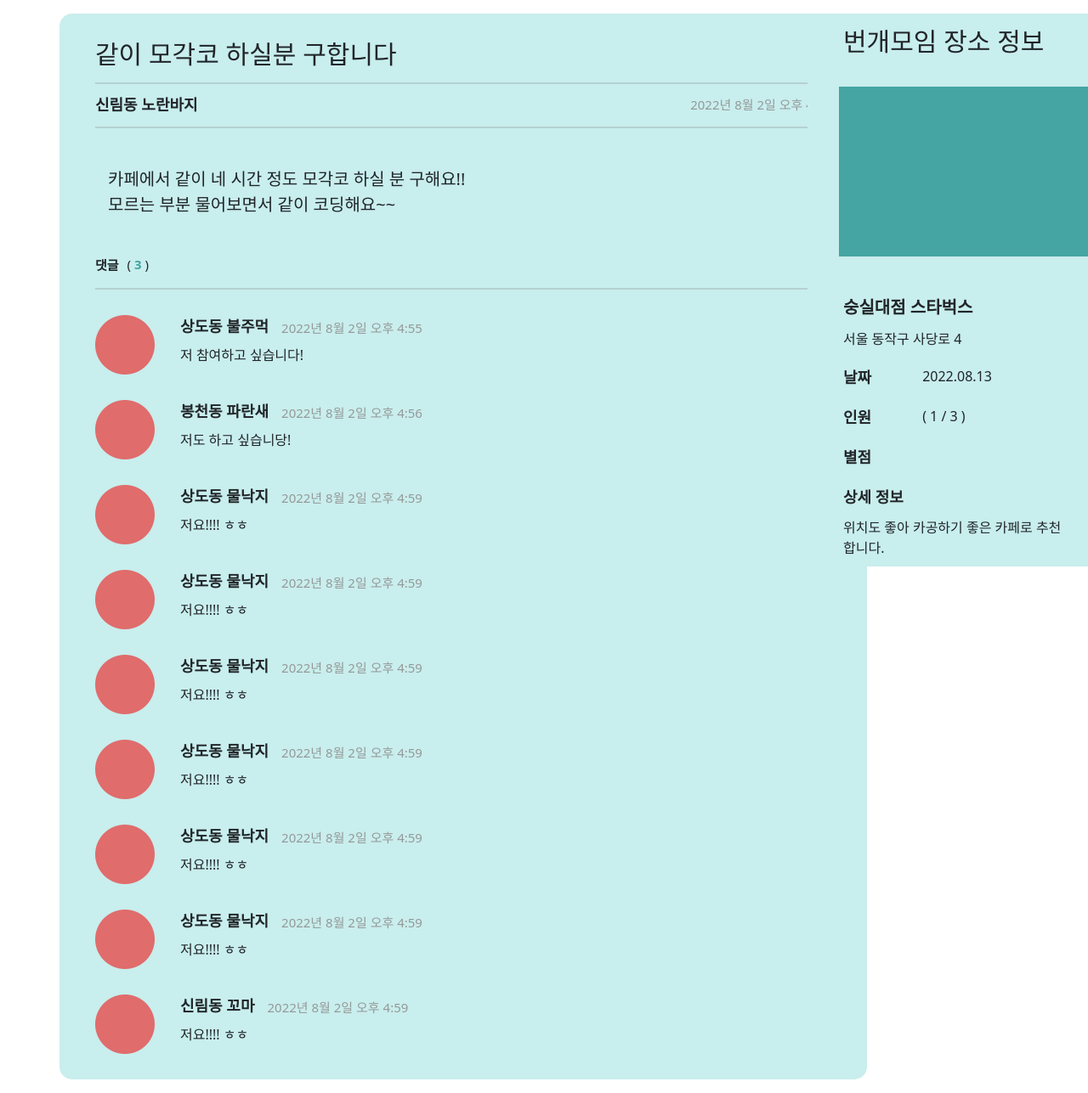
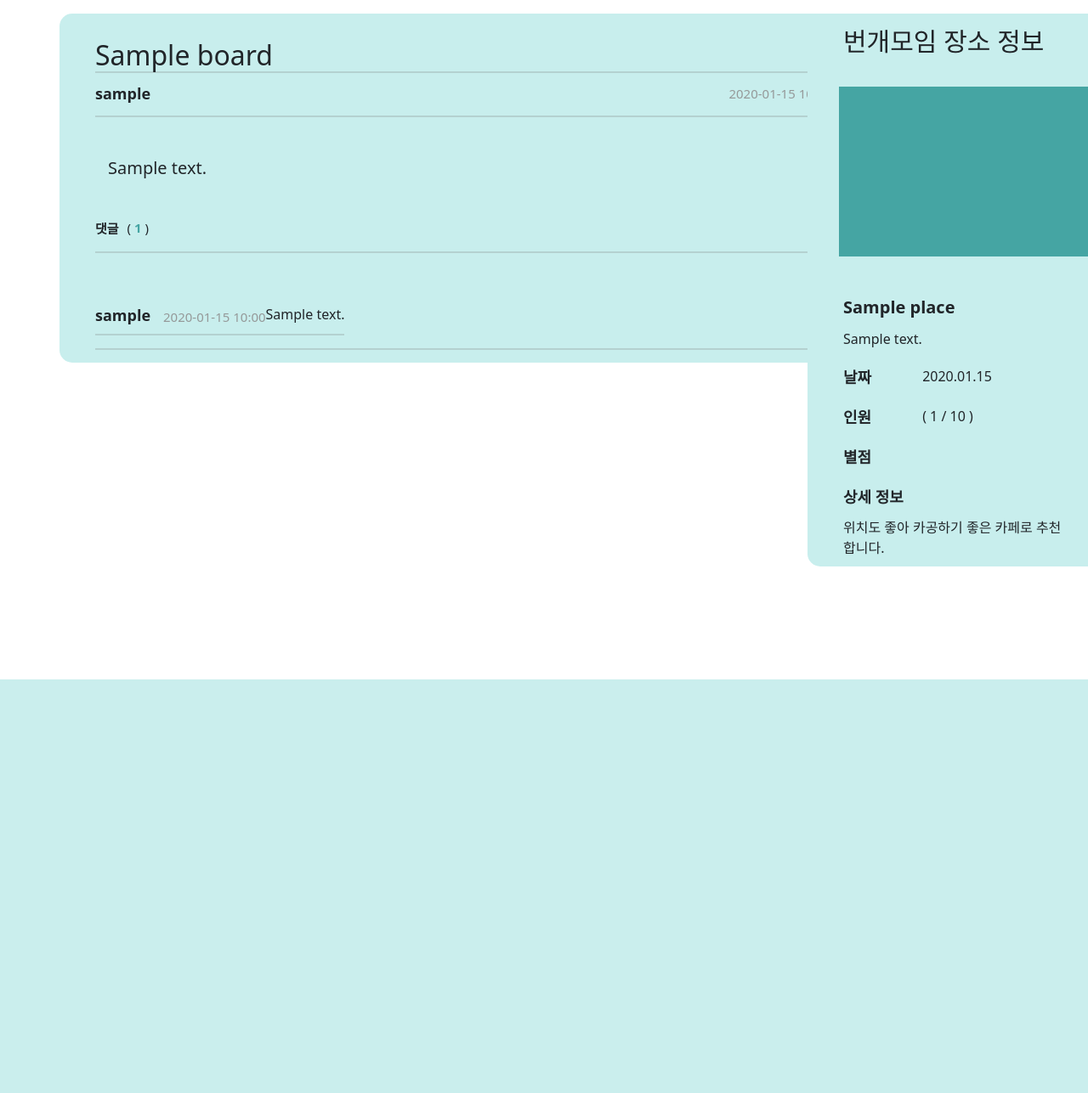
Before and after one commit to likelion-backendschool/your-anmok, a Spring Boot app: page /gathering/1 in a window 1280 px wide. Shown: the whole page at 85% size. After the commit the page ends 800 px from the top, so only its background shows below. Run offline with Spring Boot 4, Linux system fonts and the light colour scheme; tables that the repository leaves empty hold one stand-in row (values such as "Sample post").

Commit message:
[번개] 상세정보 html 불러오기

```diff
--- a/your-anmok/src/main/java/com/lion/youranmok/gathering/dto/CommentDto.java
+++ b/your-anmok/src/main/java/com/lion/youranmok/gathering/dto/CommentDto.java
@@ -22,7 +22,7 @@
         this.nickname = nickname;
         this.comment = comment;
         this.img = img;
-        this.createdAt = createdAt.format(DateTimeFormatter.ofPattern("yyyy년 MM월 dd일 오후 H:mm"));
+        this.createdAt = createdAt.format(DateTimeFormatter.ofPattern("yyyy-MM-dd HH:mm"));
     }
 
 }
--- a/your-anmok/src/main/resources/static/css/gathering/detail.css
+++ b/your-anmok/src/main/resources/static/css/gathering/detail.css
@@ -67,11 +67,11 @@
 .comment p:last-child{line-height: 20px;}
 .comment p span{font-weight: bold; color: #45a5a3}
 
-.iop li{display: flex; margin: 30px 0;}
-.iop li img{margin-right: 30px;}
-.iop li >div p:first-child{float: left; font-size: 18px; font-weight: bold; margin-right: 15px ;}
-.iop li >div p:nth-child(2){float: right; font-size: 15px; color: #959999; line-height: 30px; margin-bottom: 5px; }
-.iop li >div p:last-child{clear: both;}
+.iop .detail {display: flex; margin: 30px 0;}
+.iop .detail  img{margin-right: 30px;}
+.iop .detail  >div p:first-child{float: left; font-size: 18px; font-weight: bold; margin-right: 15px ;}
+.iop .detail  >div p:nth-child(2){float: right; font-size: 15px; color: #959999; line-height: 30px; margin-bottom: 5px; }
+.iop .detail  >div p:last-child{clear: both;}
 
 
 .map h2{font-size: 30px;
--- a/your-anmok/src/main/resources/templates/gathering/detail.html
+++ b/your-anmok/src/main/resources/templates/gathering/detail.html
@@ -13,115 +13,41 @@
         <section class="content">
             <div class="content_wrap">
                 <div class="title">
-                    <h1>같이 모각코 하실분 구합니다</h1>
+<!--                    <div class="h2" th:text="${detailList.getTitle()}"></div>-->
+                    <h2 th:text="${detailList.getTitle()}"></h2>
                 </div>
                 <div class="name">
-                    <p>신림동 노란바지</p>
-                    <p>2022년 8월 2일 오후 4:40</p>
+<!--                    <p>신림동 노란바지</p>-->
+<!--                    <p>2022년 8월 2일 오후 4:40</p>-->
+                    <p th:text="${detailList.getNickname()}"></p>
+                    <p th:text="${#temporals.format(detailList.getCreatedAt(), 'yyyy-MM-dd HH:mm')}"></p>
                 </div>
 
                 <div class="text">
-                    <p>카페에서 같이 네 시간 정도 모각코 하실 분 구해요!! <br>
-                        모르는 부분 물어보면서 같이 코딩해요~~
-                    </p>
+<!--                    <p>카페에서 같이 네 시간 정도 모각코 하실 분 구해요!! <br>-->
+<!--                        모르는 부분 물어보면서 같이 코딩해요~~-->
+<!--                    </p>-->
+                    <p th:text="${detailList.getText()}"></p>
                 </div>
 
                 <div class="comment">
                     <p>댓글</p>
-                    <p>&#40; <span>3</span> &#41;</p>
+                    <p>&#40; <span th:text="${commentList.size()}"></span> &#41;</p>
                 </div>
 
                 <ul class="iop">
-                    <li>
-                        <img src="/images/gather-profile.png" alt="프로필 사진">
+                    <div class="detail" th:each="comment, index:${commentList}">
+<!--                    <li>-->
+<!--                        <img th:src="${comment.img}" alt="프로필 사진">-->
 
                         <div>
-                            <p>상도동 불주먹</p>
-                            <p>2022년 8월 2일 오후 4:55</p>
+                            <p th:text="${comment.nickname}"></p>
+                            <p th:text="${comment.createdAt}"></p>
 
-                            <p>저 참여하고 싶습니다!</p>
+                            <p th:text="${comment.comment}"></p>
                         </div>
-                    </li>
-
-                    <li>
-                        <img src="/images/gather-profile.png" alt="프로필 사진">
-                        <div>
-                            <p>봉천동 파란새</p>
-                            <p>2022년 8월 2일 오후 4:56</p>
-
-                            <p>저도 하고 싶습니당!</p>
-                        </div>
-                    </li>
-
-                    <li>
-                        <img src="/images/gather-profile.png" alt="프로필 사진">
-                        <div>
-                            <p>상도동 물낙지</p>
-                            <p>2022년 8월 2일 오후 4:59</p>
-
-                            <p>저요!!!! ㅎㅎ</p>
-                        </div>
-                    </li>
-
-                    <li>
-                        <img src="/images/gather-profile.png" alt="프로필 사진">
-                        <div>
-                            <p>상도동 물낙지</p>
-                            <p>2022년 8월 2일 오후 4:59</p>
-
-                            <p>저요!!!! ㅎㅎ</p>
-                        </div>
-                    </li>
-
-                    <li>
-                        <img src="/images/gather-profile.png" alt="프로필 사진">
-                        <div>
-                            <p>상도동 물낙지</p>
-                            <p>2022년 8월 2일 오후 4:59</p>
-
-                            <p>저요!!!! ㅎㅎ</p>
-                        </div>
-                    </li>
-
-                    <li>
-                        <img src="/images/gather-profile.png" alt="프로필 사진">
-                        <div>
-                            <p>상도동 물낙지</p>
-                            <p>2022년 8월 2일 오후 4:59</p>
-
-                            <p>저요!!!! ㅎㅎ</p>
-                        </div>
-                    </li>
-
-                    <li>
-                        <img src="/images/gather-profile.png" alt="프로필 사진">
-                        <div>
-                            <p>상도동 물낙지</p>
-                            <p>2022년 8월 2일 오후 4:59</p>
-
-                            <p>저요!!!! ㅎㅎ</p>
-                        </div>
-                    </li>
-
-                    <li>
-                        <img src="/images/gather-profile.png" alt="프로필 사진">
-                        <div>
-                            <p>상도동 물낙지</p>
-                            <p>2022년 8월 2일 오후 4:59</p>
-
-                            <p>저요!!!! ㅎㅎ</p>
-                        </div>
-                    </li>
-
-                    <li>
-                        <img src="/images/gather-profile.png" alt="프로필 사진">
-                        <div>
-                            <p>신림동 꼬마</p>
-                            <p>2022년 8월 2일 오후 4:59</p>
-
-                            <p>저요!!!! ㅎㅎ</p>
-                        </div>
-                    </li>
+<!--                    </li>-->
+                    </div>
                 </ul>
             </div>
         </section>
@@ -130,17 +56,17 @@
             <h2>번개모임 장소 정보</h2>
             <a href="#"><img src="/images/gather-map.jpg" alt="지도"></a>
             <div>
-                <p>숭실대점 스타벅스</p>
-                <p>서울 동작구 사당로 4</p>
+                <p th:text="${detailList.getPlaceName()}"></p>
+                <p th:text="${detailList.getAddress()}"></p>
 
                 <div>
                     <p>날짜</p>
-                    <p>2022.08.13</p>
+                    <p th:text="${#temporals.format(detailList.getGatheringDate(), 'yyyy.MM.dd')}"></p>
                 </div>
 
                 <div>
                     <p>인원</p>
-                    <p>&#40; <span>1</span> / <span>3</span> &#41;</p>
+                    <p>&#40; <span th:text="${detailList.getGatherCnt()}"></span> / <span th:text="${detailList.getTotalCnt()}"></span> &#41;</p>
                 </div>
 
                 <div>
```
